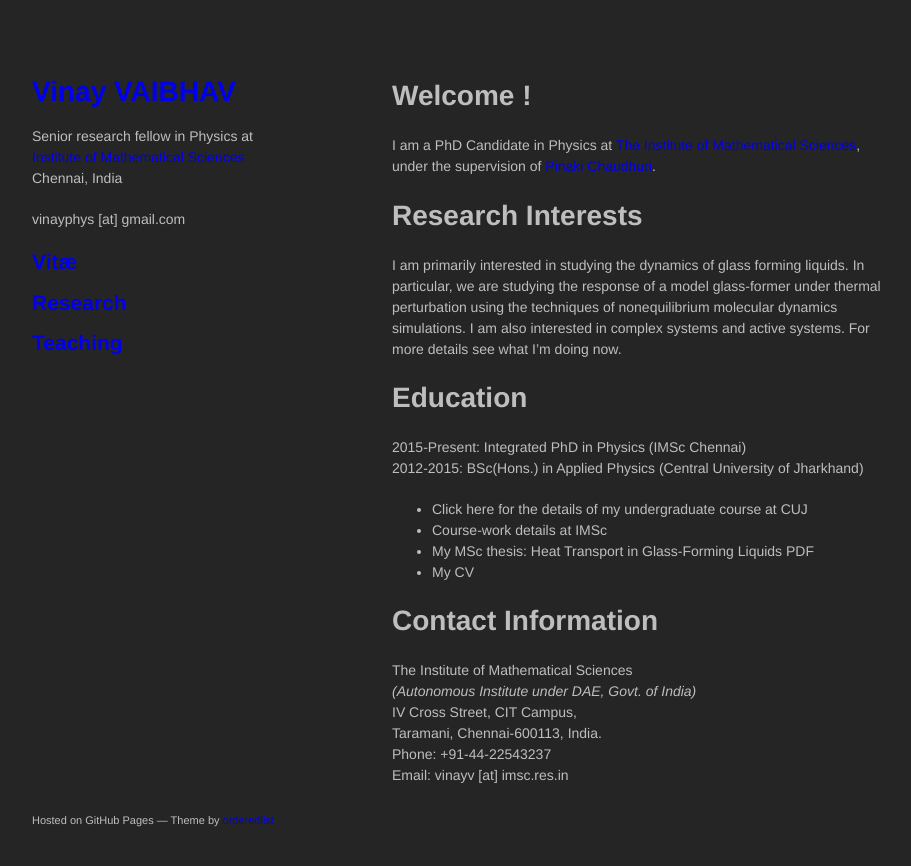
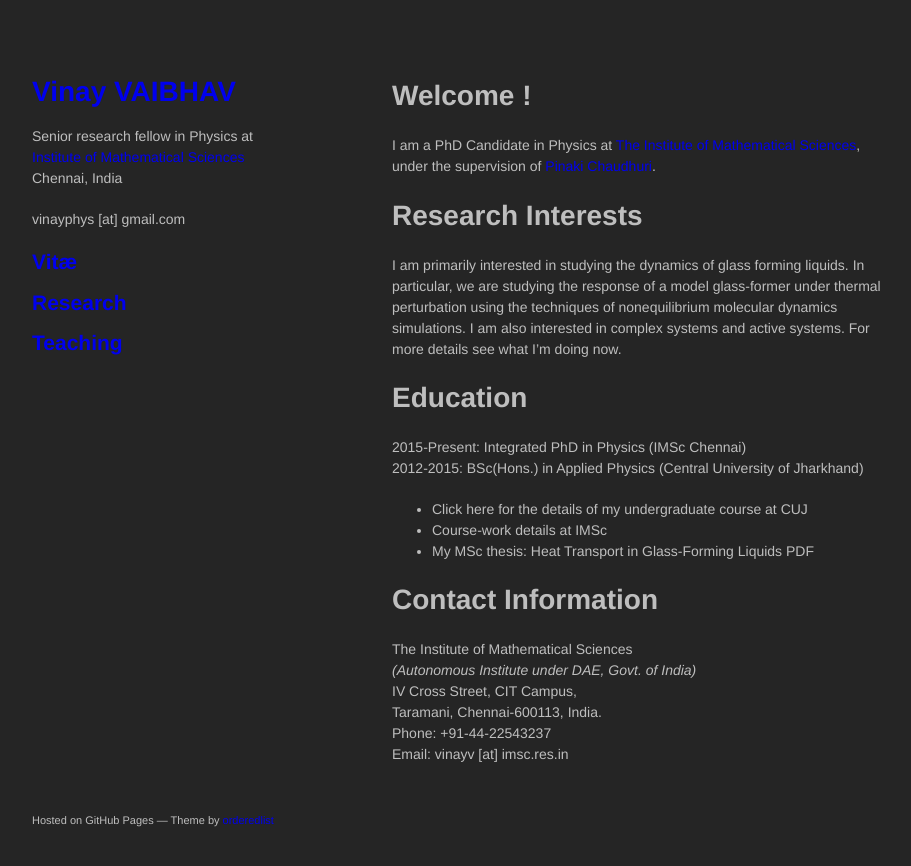
Before and after one commit to vinayphys/vinayphys.github.io, a Jekyll site: the page built from index.md, in a window 1280 px wide. Shown: the top 866 px of the page, without its empty margins (178-1089 px from the left). Built offline with Jekyll 4.4.1, drawn with Linux system fonts in a browser that asks for light colours; our own code applies the rules of GitHub Pages for plain Markdown files; a script that is not in the unit is left out.

```diff
--- a/index.md
+++ b/index.md
@@ -17,7 +17,6 @@ I am primarily interested in studying the dynamics of glass forming liquids. In
 * Click here for the details of my undergraduate course at CUJ
 * Course-work details at IMSc
 * My MSc thesis: Heat Transport in Glass-Forming Liquids PDF
-* My CV
 
 # Contact Information
 The Institute of Mathematical Sciences
```
